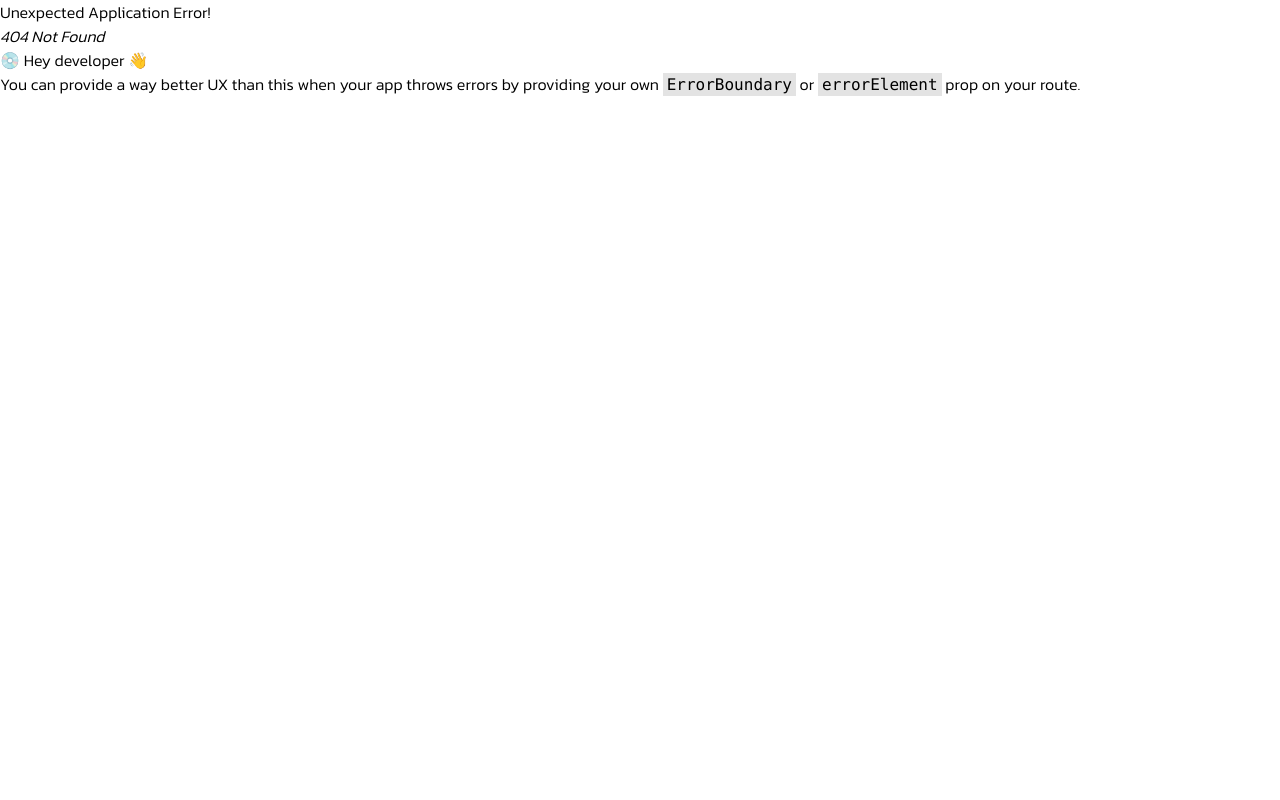
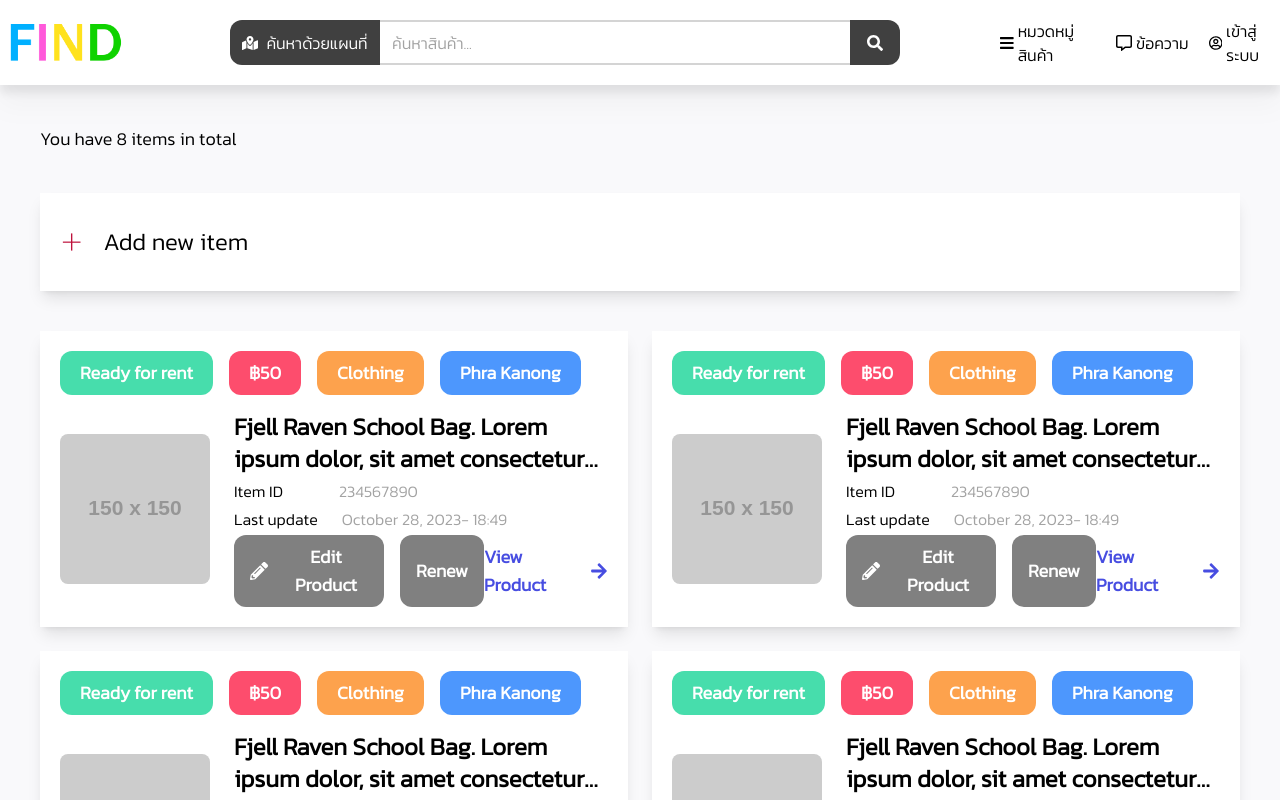
Before and after one commit to pmiapier/FIND-APP, a React (Vite) app: page /my-product in a window 1280 px wide. Before the commit this address had no page. Shown: the top 800 px of the page. Built offline with nearby package versions, Linux system fonts and the light colour scheme.

Commit message:
myProductPage

```diff
--- /dev/null
+++ b/src/components/user/MyProductPage.jsx
@@ -0,0 +1,22 @@
+import MyItemCard from '../../utils/MyItemCard';
+
+export default function MyProductPage() {
+  return (
+    <div className='flex flex-col bg-primaryBackground px-10 py-10 gap-10'>
+      <div className='text-lg'>You have 8 items in total</div>
+      <div className='flex gap-5 justify-start items-center bg-white px-5 py-5 shadow-lg'>
+        <div className=' flex text-5xl font-thin text-red-700 pb-[10px]'>+</div>
+        <div className='text-2xl'>Add new item</div>
+      </div>
+
+      <div className='grid grid-cols-2 gap-6 justify-around'>
+        <MyItemCard />
+        <MyItemCard />
+        <MyItemCard />
+        <MyItemCard />
+        <MyItemCard />
+        <MyItemCard />
+      </div>
+    </div>
+  );
+}
--- a/src/router/Router.jsx
+++ b/src/router/Router.jsx
@@ -5,6 +5,7 @@ import UserProfile from '../components/user/UserProfile';
 import Admin from '../components/admin/AdminProfile';
 import ProductListingPage from '../components/user/ProductListingPage';
 import SingleProductPage from '../components/user/SIngleProductPage';
+import MyProductPage from '../components/user/MyProductPage';
 
 const router = createBrowserRouter([
   {
@@ -16,9 +17,11 @@ const router = createBrowserRouter([
       { path: '/Admin', element: <Admin /> },
       { path: '/product-listing', element: <ProductListingPage /> },
       { path: '/single-product', element: <SingleProductPage /> },
+      { path: '/my-product', element: <MyProductPage /> },
     ],
   },
 ]);
+
 export default function Router() {
   return <RouterProvider router={router}> </RouterProvider>;
 }
--- /dev/null
+++ b/src/utils/MyItemCard.jsx
@@ -0,0 +1,72 @@
+import { FaPencilAlt, FaArrowRight } from 'react-icons/fa';
+export default function MyItemCard() {
+  return (
+    <div className='flex flex-col gap-4 bg-white shadow-lg px-5 py-5 '>
+      <div className='flex gap-4 text-lg font-bold'>
+        <div className='bg-readyToRent text-white bg-opacity-80 px-5 py-2 rounded-xl cursor-pointer hover:bg-[#2BF6B5]'>
+          Ready for rent
+        </div>
+        <div className='bg-itemPrice text-white bg-opacity-80 px-5 py-2 rounded-xl cursor-pointer hover:bg-[#FF395D]'>
+          ฿50
+        </div>
+        <div className='bg-itemCategory  text-white bg-opacity-80 px-5 py-2 rounded-xl cursor-pointer hover:bg-[#FA7A00]'>
+          Clothing
+        </div>
+        <div className='bg-itemLocation  text-white bg-opacity-80 px-5 py-2 rounded-xl cursor-pointer hover:bg-[#3E8FFF]'>
+          Phra Kanong
+        </div>
+      </div>
+
+      <div className='flex gap-6 items-center'>
+        <div>
+          <img
+            className='rounded-lg'
+            src='https://via.placeholder.com/150'
+            alt='item'
+          />
+        </div>
+        <div className='flex flex-col gap-1 flex-1'>
+          <div className='text-2xl font-bold line-clamp-2'>
+            Fjell Raven School Bag. Lorem ipsum dolor, sit amet consectetur
+            adipisicing elit. Blanditiis quo perspiciatis nostrum rerum
+            veritatis consequatur, nesciunt ipsa ex delectus exercitationem
+            eveniet.
+          </div>
+          <div className='flex gap-14'>
+            <div>Item ID</div> <div className='text-gray-400'>234567890</div>
+          </div>
+          <div className='flex gap-6'>
+            <div>Last update</div>{' '}
+            <div className='text-gray-400'>October 28, 2023- 18:49</div>
+          </div>
+          <div className='flex flex-1 justify-between'>
+            <div className='flex gap-4'>
+              <button
+                className='flex items-center justify-center gap-4 bg-[#808080]
+              text-white font-semibold text-lg px-4 py-2 rounded-xl cursor-pointer hover:bg-[#010101]'
+              >
+                <span>
+                  <FaPencilAlt />
+                </span>
+                Edit Product
+              </button>
+              <button
+                className='bg-[#808080]
+              text-white font-semibold text-lg px-4 py-2 rounded-xl cursor-pointer hover:bg-[#010101]'
+              >
+                Renew
+              </button>
+            </div>
+
+            <div className='flex gap-2 items-center  text-viewProduct text-lg font-bold hover:underline cursor-pointer'>
+              View Product
+              <span>
+                <FaArrowRight />
+              </span>
+            </div>
+          </div>
+        </div>
+      </div>
+    </div>
+  );
+}
--- a/tailwind.config.js
+++ b/tailwind.config.js
@@ -19,6 +19,13 @@ export default {
         blue: colors.blue,
         pink: colors.pink,
         purple: colors.violet,
+        primaryBackground: '#F9F9FB',
+        primaryGrayBorder: '#F4F4F4',
+        readyToRent: '#1AD598',
+        itemPrice: '#FD2149',
+        itemCategory: '#FD8B21',
+        itemLocation: '#217EFD',
+        viewProduct: '#474DE1',
       },
     },
   },
```
